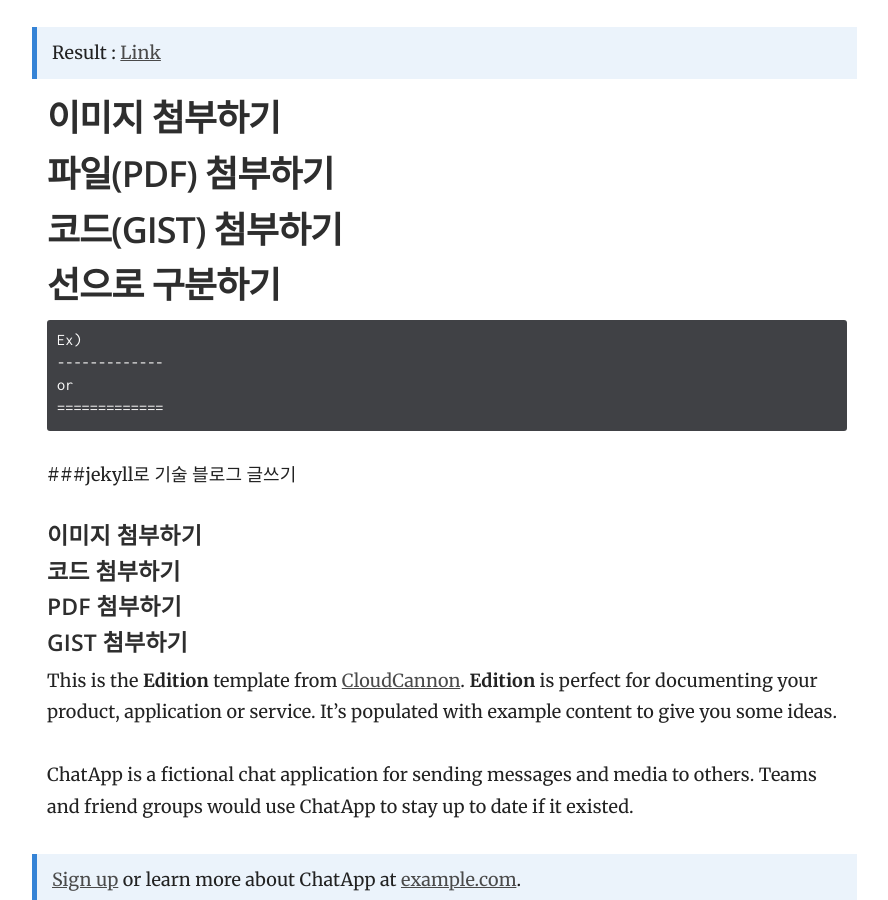
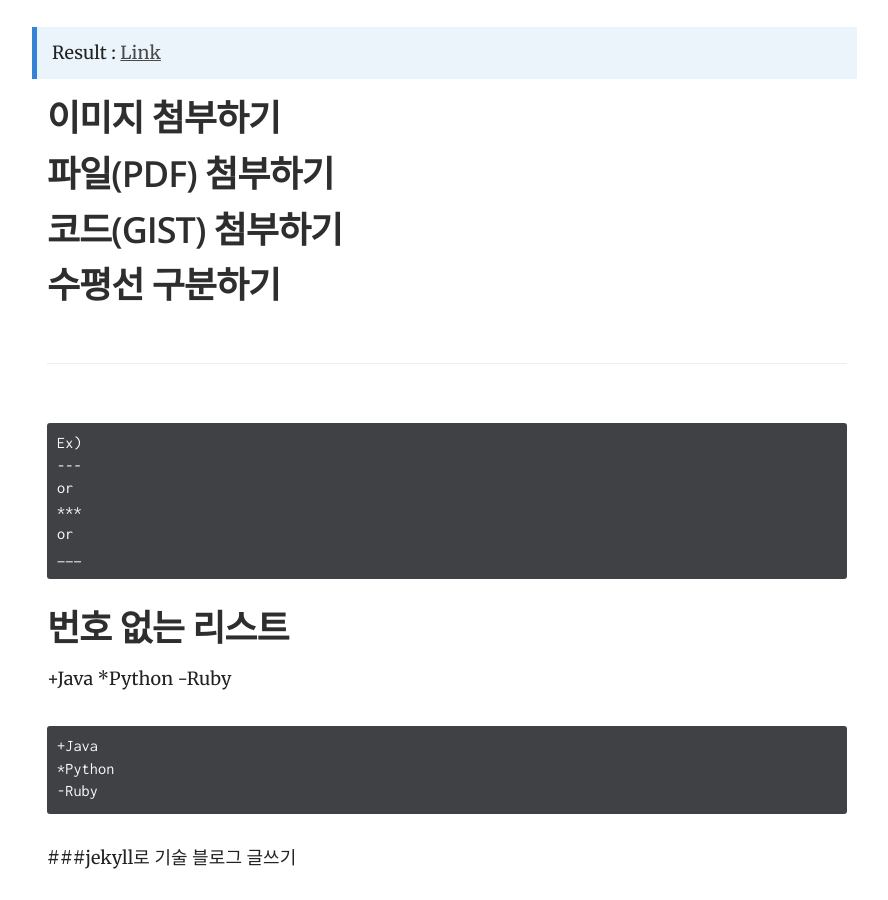
Before and after one commit to j2yes/j2yes.github.io, a Jekyll site: the page built from index.md, in a window 1280 px wide and 900 px high, scrolled down 654 px. Shown: the whole window, without its empty margins (343-1231 px from the left). Built offline with Jekyll 4.4.1, drawn with Linux system fonts in a browser that asks for light colours; comment, search, counter and statistics services are not loaded.

Commit message:
Updated 'index.md' via CloudCannon

````diff
--- a/index.md
+++ b/index.md
@@ -32,15 +32,30 @@
 
 ## 코드(GIST) 첨부하기
 
-## 선으로 구분하기
+## 수평선 구분하기
+
+___
 
 ```
 Ex)
--------------
+---
 or
-=============
+***
+or
+___
 ```
 
+## 번호 없는 리스트
+
++Java
+*Python
+-Ruby
+
+```
++Java
+*Python
+-Ruby
+```
 
 
 
````
